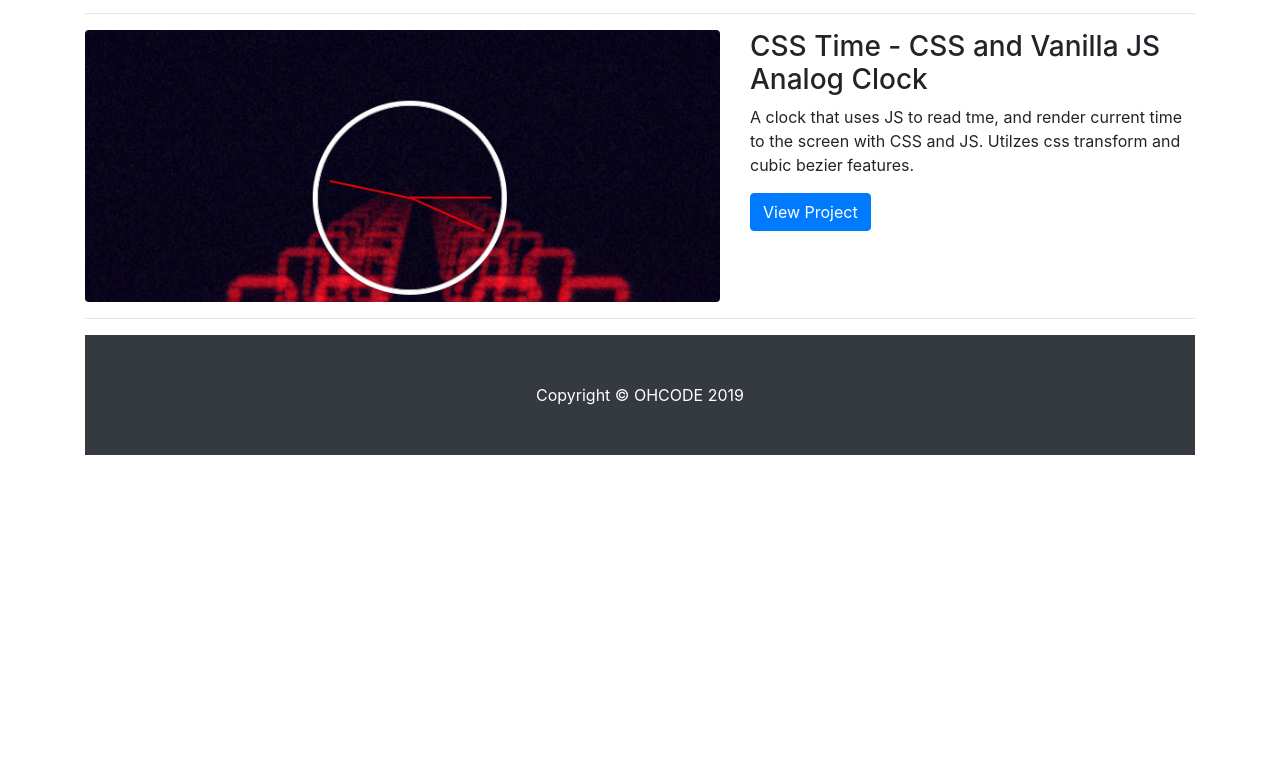
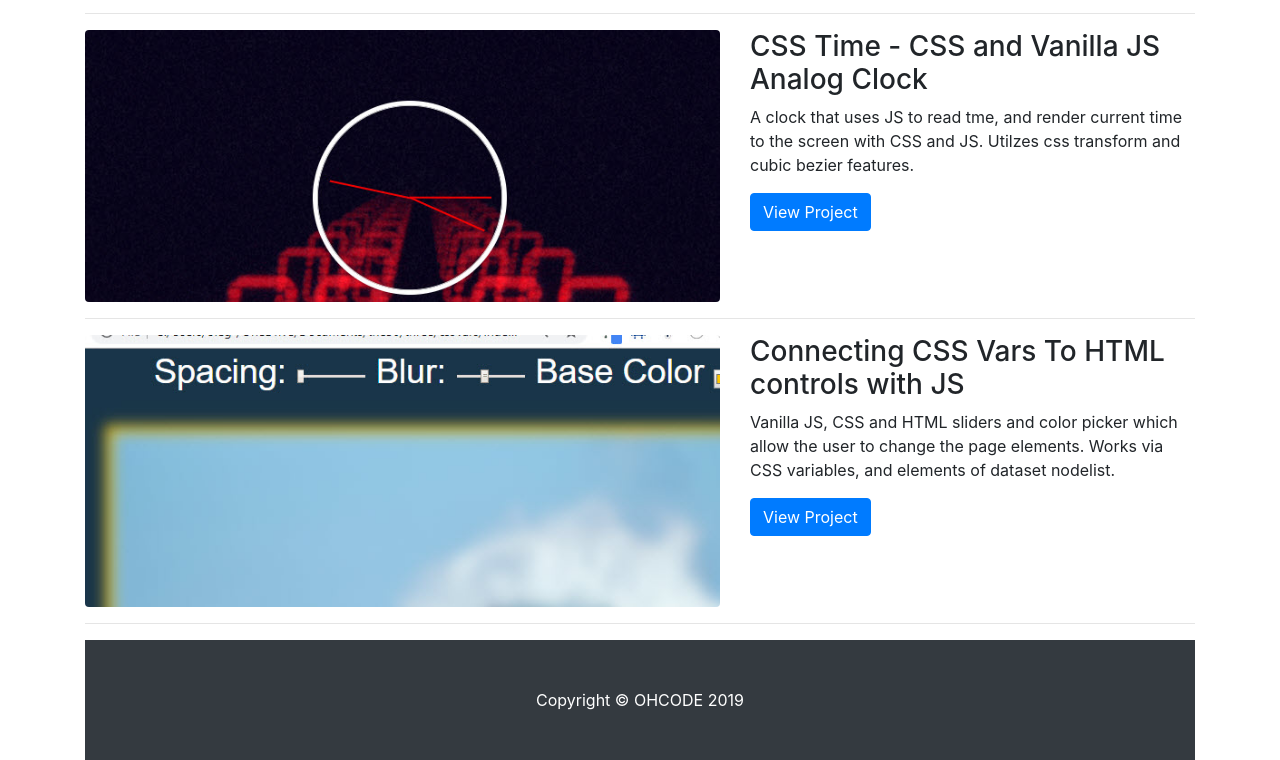
Before and after one commit to oleg-bc/portfolio, a website: page index.html in a window 1280 px wide. Shown: the part 3190-3950 px from the top of the page. Before the commit the page ends 3645 px from the top, so only its background shows below. Drawn offline with Linux system fonts and the light colour scheme.

Commit message:
added the css vars sliders proj

```diff
--- a/index.html
+++ b/index.html
@@ -238,6 +238,20 @@
 </div>
 <hr>
 
+<!-- Project Nine -->
+<div class="row">
+    <div class="col-md-7">
+      <a href="#">
+        <img class="img-fluid rounded mb-3 mb-md-0" src="./assets/images/cssVars7x3.jpg" alt="">
+      </a>
+    </div>
+    <div class="col-md-5">
+      <h3>Connecting CSS Vars To HTML controls with JS</h3>
+      <p>Vanilla JS, CSS and HTML sliders and color picker which allow the user to change the page elements. Works via CSS variables, and elements of dataset nodelist.</p>
+      <a class="btn btn-primary" href="https://oleg-bc.github.io/cssVars/">View Project</a>
+    </div>
+  </div>
+  <hr>
 
 <!-- /.row -->
       <!-- Pagination -->
```
Also changed, not shown: assets/images/cssVars7x3.jpg (added).
